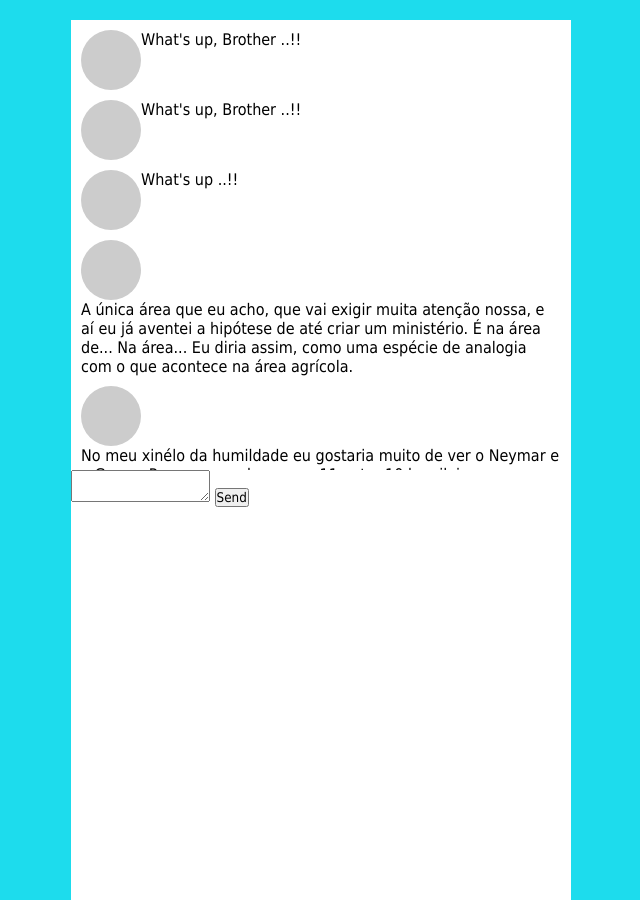
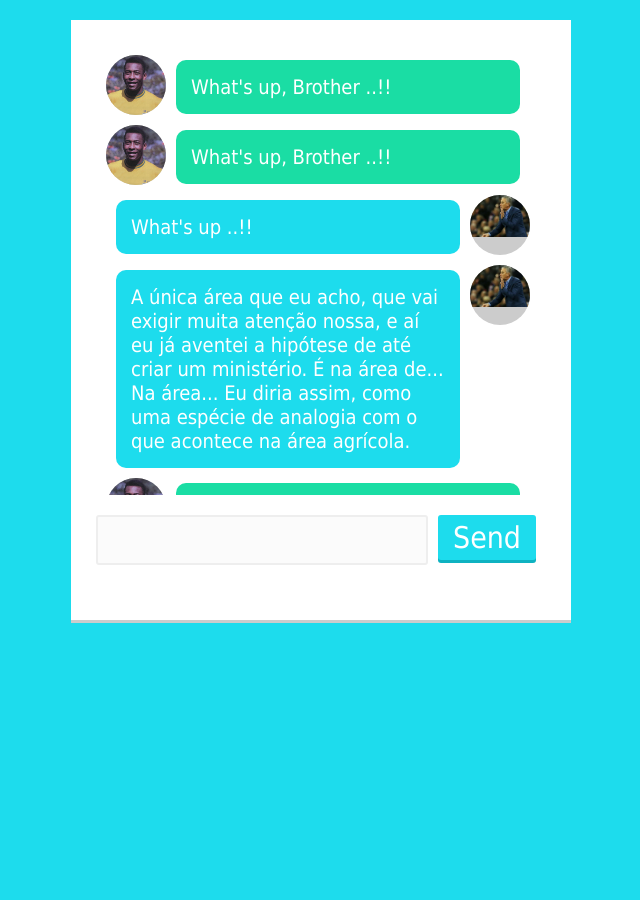
Before and after one commit to kaua-tvs/senai-jweb180723, a plain HTML site: page CSS/chatbot/index.html in a window 1280 px wide. Shown: the top 900 px of the page, without its empty margins (319-959 px from the left). After the commit the page ends 800 px from the top, so only its background shows below. Drawn offline with Linux system fonts and the light colour scheme.

Commit message:
atualizacao: js e exercicio

```diff
--- a/CSS/chatbot/index.html
+++ b/CSS/chatbot/index.html
@@ -9,23 +9,23 @@
 	<div class="chatbox">
 		<div class="chatlogs">
 			<div class="chat friend">
-				<div class="user-photo"></div>
+				<div class="user-photo"><img src="p.jpg"/></div>
 				<p class="chat-message">What's up, Brother ..!!</p>
 			</div>
 			<div class="chat friend">
-				<div class="user-photo"></div>
+				<div class="user-photo"><img src="p.jpg"/></div>
 				<p class="chat-message">What's up, Brother ..!!</p>
 			</div>
 			<div class="chat self">
-				<div class="user-photo"></div>
+				<div class="user-photo"><img src="tt.jpg"/></div>
 				<p class="chat-message">What's up ..!!</p>
 			</div>
 			<div class="chat self">
-				<div class="user-photo"></div>
+				<div class="user-photo"><img src="tt.jpg"/></div>
 				<p class="chat-message">A única área que eu acho, que vai exigir muita atenção nossa, e aí eu já aventei a hipótese de até criar um ministério. É na área de... Na área... Eu diria assim, como uma espécie de analogia com o que acontece na área agrícola.</p>
 			</div>
 			<div class="chat friend">
-				<div class="user-photo"></div>
+				<div class="user-photo"><img src="p.jpg"/></imgsrc></div>
 				<p class="chat-message">No meu xinélo da humildade eu gostaria muito de ver o Neymar e o Ganso. Por que eu acho que.... 11 entre 10 brasileiros gostariam. Você veja, eu já vi, parei de ver. Voltei a ver, e acho que o Neymar e o Ganso têm essa capacidade de fazer a gente olhar.
 
 				Todos as descrições das pessoas são sobre a humanidade do atendimento, a pessoa pega no pulso, examina, olha com carinho. Então eu acho que vai ter outra coisa, que os médicos cubanos trouxeram pro brasil, um alto grau de humanidade.
--- a/CSS/chatbot/style.css
+++ b/CSS/chatbot/style.css
@@ -7,48 +7,109 @@
 
 body {
     background-color: #1ddced;
+}
+
+.chatbox {
+    width: 500px;
+    min-width: 390px;
+    height: 600px;
+    background-color: #FFF;
+    padding: 25px;
+    margin: 20px auto;
+    box-shadow: 0 3px #CCC;
+}
+
+.chatlogs {
+    padding: 10px;
+    width: 100%;
+    height: 450px;
+    overflow-x: hidden;
+    overflow-y: scroll;
 
 }
-    .chatbox{
-        width: 500px;
-        min-width: 390px;
-        height: 600pc;
-        background: #FFF;
-        padding-left: 25px 25px 25px;
-        margin:20px auto;
-        box-shadow:   0 3px #CCC;
-    }
 
-         .chatlogs{
-            padding: 10px;
-            width:100%;
-            height: 450px;
-            overflow-x:hidden;
-            /*delimita o tamanho,e o que ultrapassar, irá esconder o (hidden)*/
-            overflow-y:scroll;
-            /*delimita o tamanho, e o que passar insira uma barra de rolagem (scroll)*/
-
-         }
-    .chat-logs::-webkit-scrollbar{
-       /*algumas propriedades dependem de outras*/
+.chatlogs::-webkit-scrollbar {
     width: 10px;
 }
 
 .chatlogs::-webkit-scrollbar-thumb {
-        border-radius: 5px;
-        background: rgba(0,0,0, .1) green, blue, alpha;
+    border-radius:  5px;
+    background: rgba(0, 0, 0, .1)
 }
 
-    .chat{
-display:flex;
+.chat {
+    display: flex;
     flex-flow: row wrap;
     align-items: flex-start;
     margin-bottom: 10px;
 }
 
-    .chat .user-photo{
+.chat .user-photo {
     width: 60px;
     height: 60px;
     background: #ccc;
     border-radius: 50%;
+    overflow: hidden;
 }
+
+.chat .user-photo img {
+    width: 100%;
+}
+
+.chat .chat-message {
+    width: 80%;
+    padding: 15px;
+    margin: 5px 10px 0;
+    border-radius: 10px;
+    color: #FFF;
+    font-size: 20px;
+}
+
+.friend .chat-message {
+    background: #1ADDA4;
+}
+
+.self .chat-message {
+    background: #1DDCED;
+    order: -1;
+}
+
+.chat-form {
+    margin-top: 20px;
+    display: flex;
+    align-items: flex-start;
+}
+
+.chat-form textarea {
+    background: #FBFBFB;
+    width: 75%;
+    height: 50px;
+    border: 2px solid #EEE;
+    border-radius: 3px;
+    resize: none;
+    padding: 10px;
+    font-size: 18px;
+    color: #333;
+}
+
+.chat-form textarea:focus {
+    background: #FFF;
+}
+
+.chat-form button {
+    background-color: #1DDCED;
+    padding: 5px 15px;
+    font-size: 30px;
+    color: #FFF;
+    border: none;
+    margin: 0 10px;
+    border-radius: 3px;
+    box-shadow: 0 3px 0 #0EB2C1;
+    cursor: pointer;
+}
+
+.chat-form button:hover {
+    background: #13C8D9;
+    -webkit-transition: background .2s ease;
+    -moz-transition: background .2s ease;
+}
```
Also changed, not shown: CSS/chatbot/p.jpg (added), CSS/chatbot/tt.jpg (added). Lines whose indentation alone changed are shown as unchanged.
